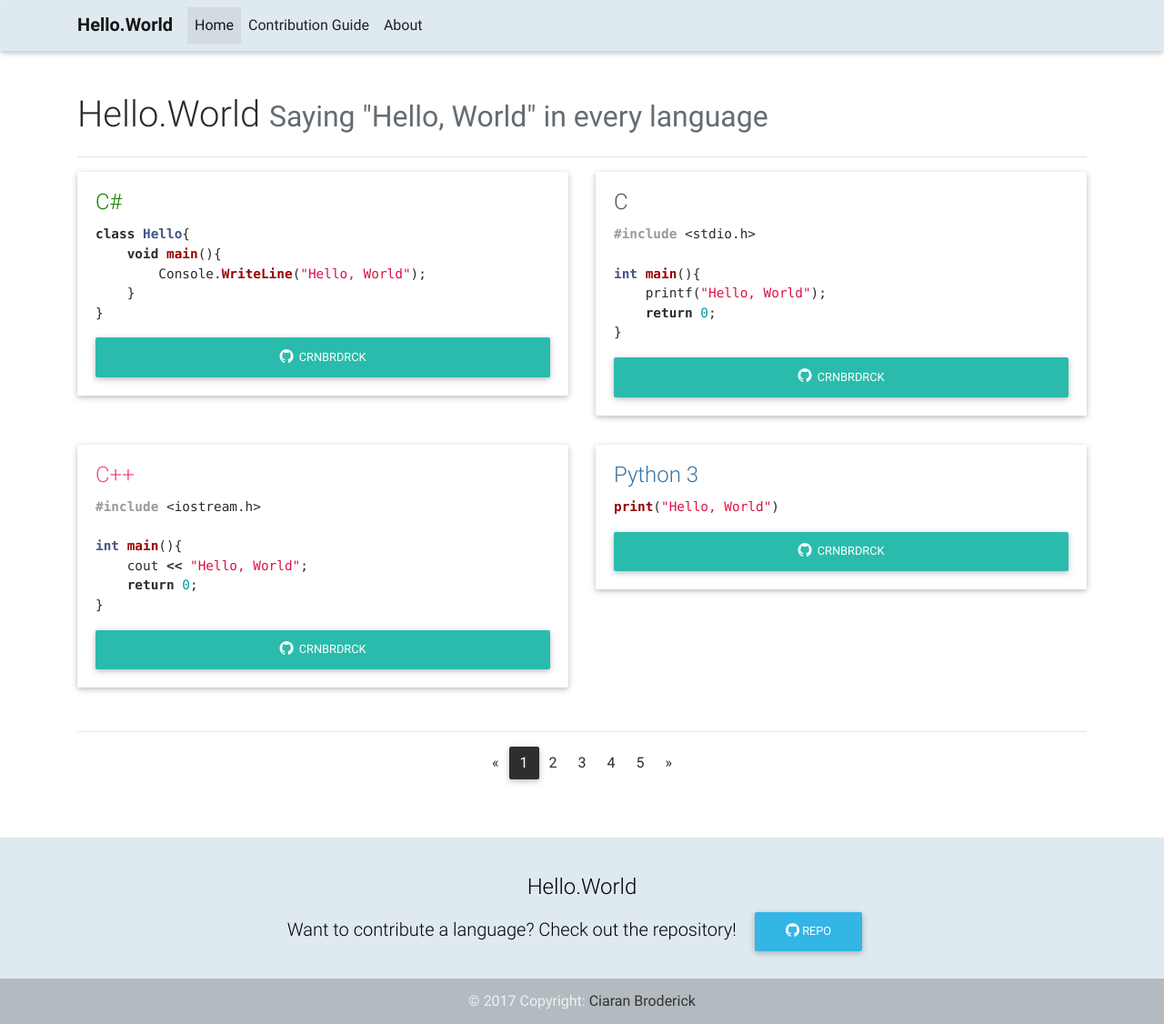
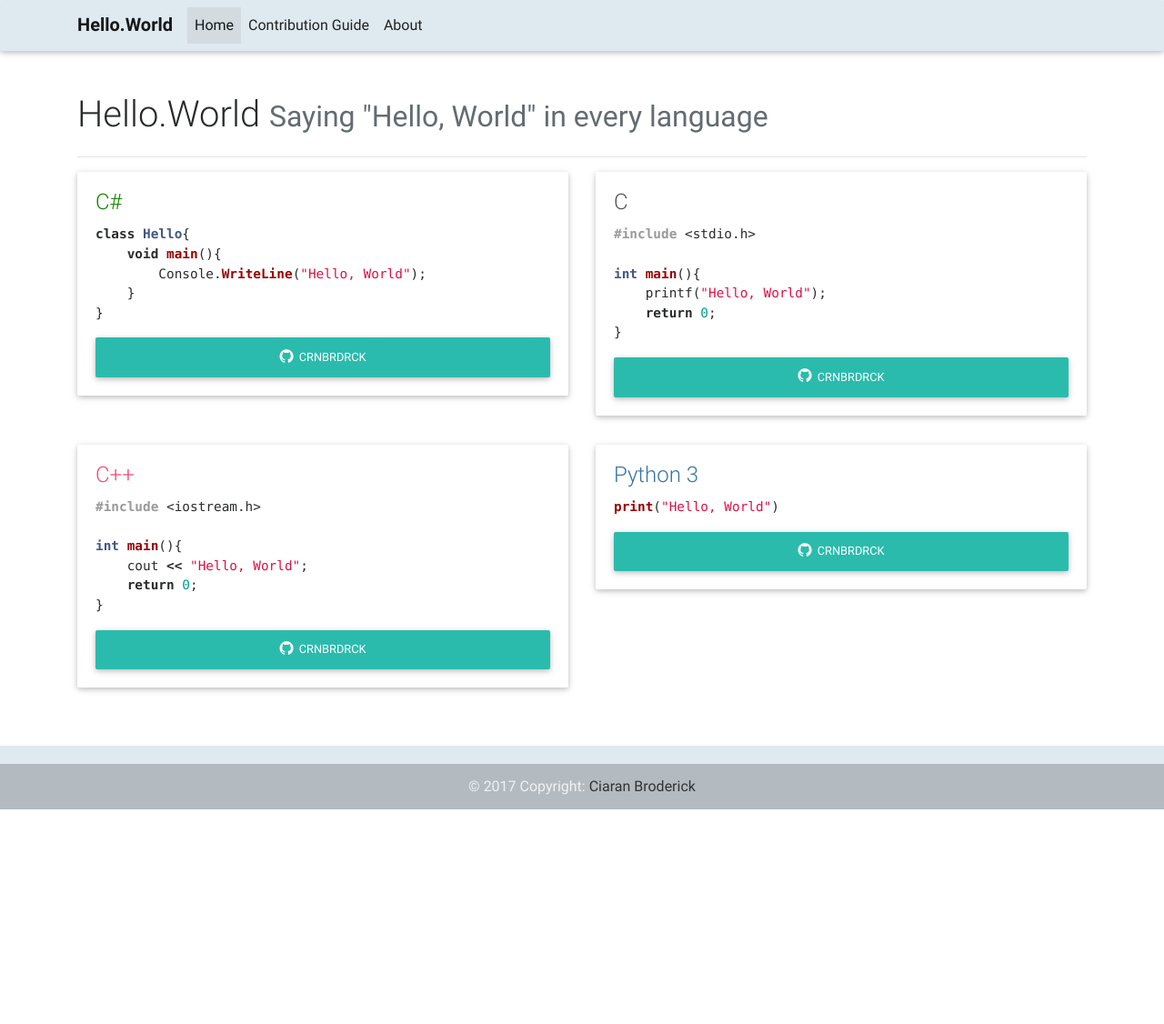
Before and after one commit to freyamade/hello.world, a Jekyll site: the page built from index.md, in a window 1280 px wide. Shown: the whole page at 91% size. Built offline with Jekyll 4.4.1, drawn with Linux system fonts in a browser that asks for light colours; nearby versions of some CDN libraries; after the commit the page ends 900 px from its top, so only the background shows below that.

Commit message:
Update index.html

```diff
--- a/_layouts/index.html
+++ b/_layouts/index.html
@@ -99,57 +99,12 @@
                 {% endfor %}
             </div>
             <!--/.First row-->
-
-            <hr>
-
-            <!--Pagination-->
-             <nav class="row flex-center">
-                <ul class="pagination pg-dark">
-                    <!--Arrow left-->
-                    <li class="page-item">
-                        <a class="page-link" aria-label="Previous">
-                            <span aria-hidden="true">&laquo;</span>
-                            <span class="sr-only">Previous</span>
-                        </a>
-                    </li>
-
-                    <!--Numbers-->
-                    <li class="page-item active"><a class="page-link">1</a></li>
-                    <li class="page-item"><a class="page-link">2</a></li>
-                    <li class="page-item"><a class="page-link">3</a></li>
-                    <li class="page-item"><a class="page-link">4</a></li>
-                    <li class="page-item"><a class="page-link">5</a></li>
-
-                    <!--Arrow right-->
-                    <li class="page-item">
-                        <a class="page-link" aria-label="Next">
-                            <span aria-hidden="true">&raquo;</span>
-                            <span class="sr-only">Next</span>
-                        </a>
-                    </li>
-                </ul>
-            </nav>
-            <!--/.Pagination-->
         </div>
         <!--/.Main layout-->
     </main>
 
     <!--Footer-->
     <footer class="page-footer center-on-small-only">
-        <!--Call to action-->
-        <div class="call-to-action">
-            <h4>Hello.World</h4>
-            <ul>
-                <li>
-                    <h5>Want to contribute a language? Check out the repository!</h5>
-                </li>
-                <li>
-                    <a target="_blank" href="https://github.com/crnbrdrck/hello.world" class="btn btn-info waves-effect waves-light" rel="nofollow"><i class="fa fa-github"></i> Repo</a>
-                </li>
-            </ul>
-        </div>
-        <!--/.Call to action-->
-
         <!--Copyright-->
         <div class="footer-copyright">
             <div class="containter-fluid">
```
